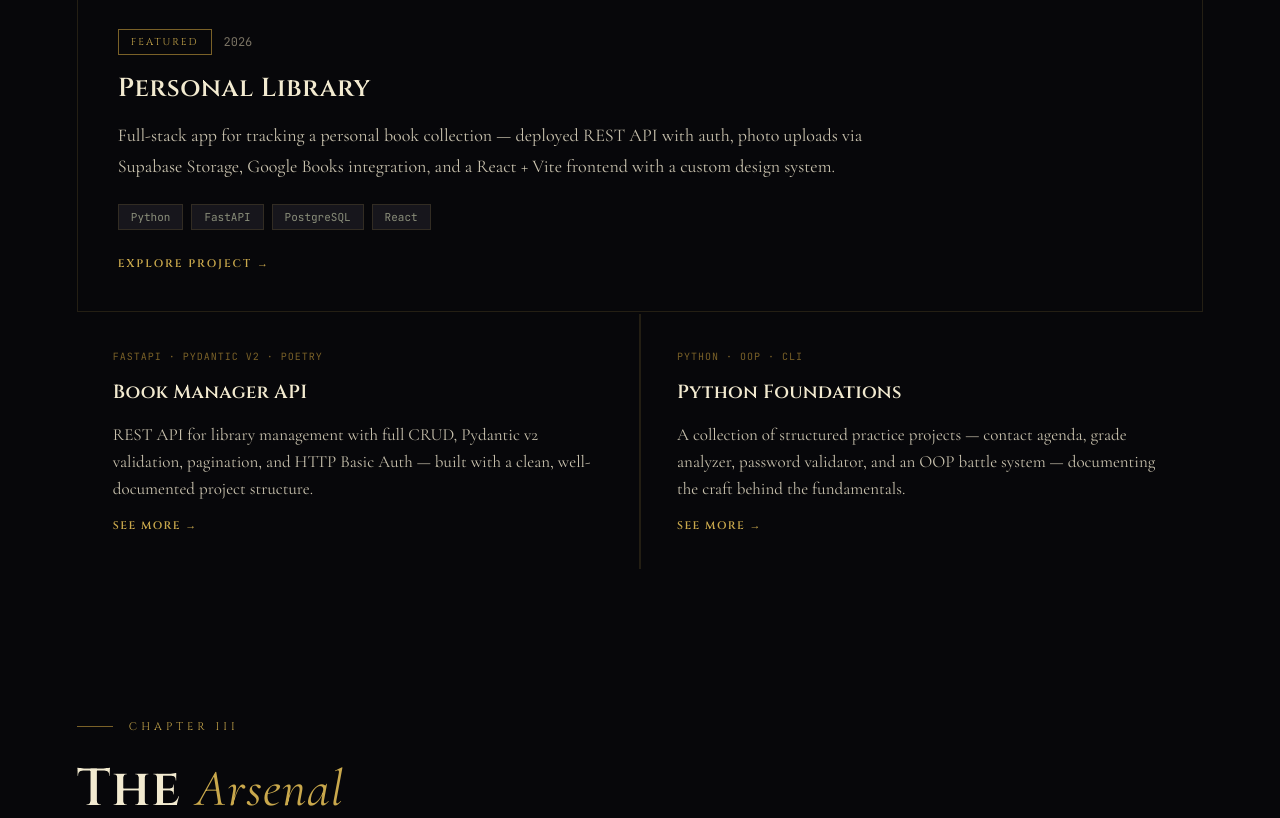
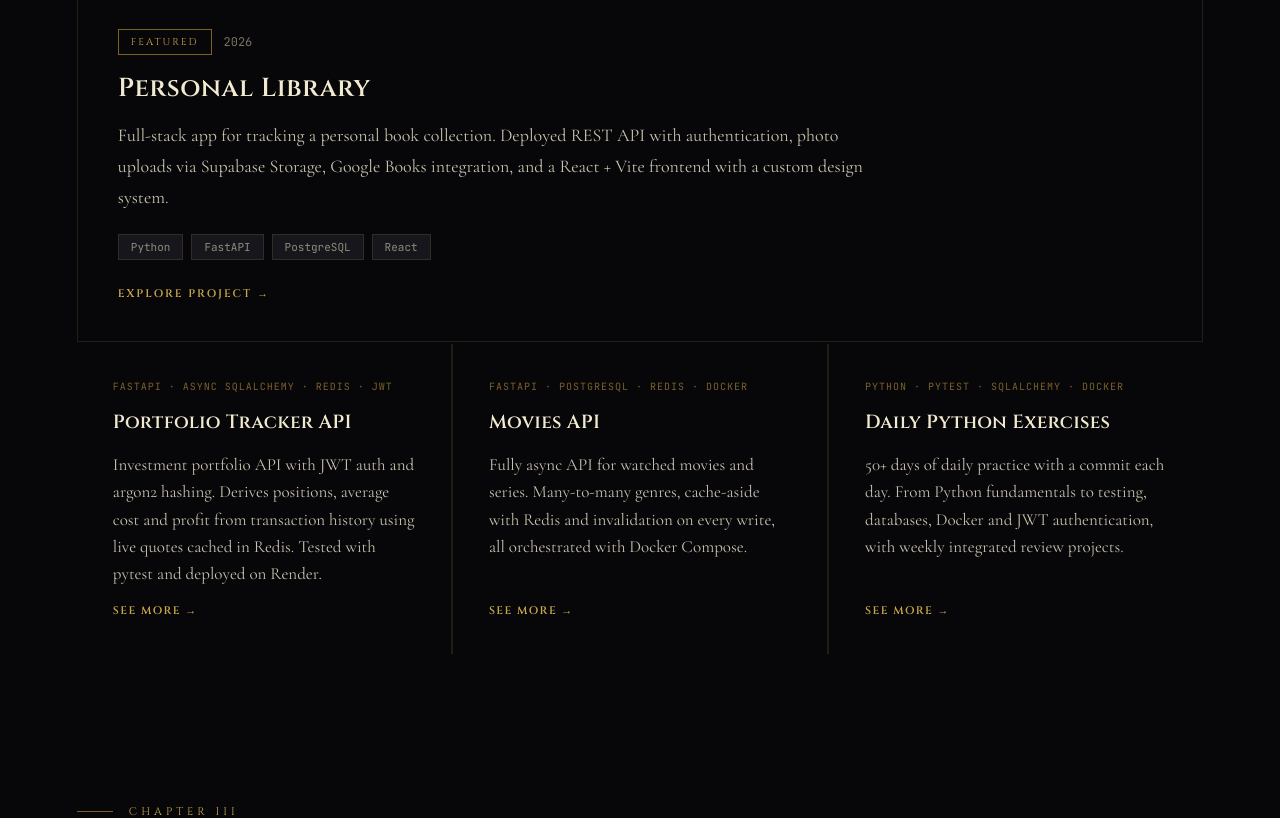
Before and after one commit to ilucasoliveira/portfolio, a React (Vite) app: page / in a window 1280 px wide. Shown: the part 2400-3218 px from the top of the page. Built offline with nearby package versions, Linux system fonts and the light colour scheme; no server answers.

Commit message:
feat: update featured projects and stack levels

```diff
--- a/src/data/projects.js
+++ b/src/data/projects.js
@@ -4,21 +4,27 @@ export const projectsData = {
       title: "Personal Library",
       tags: ["Python", "FastAPI", "PostgreSQL", "React"],
       year: "2026",
-      desc: "Full-stack app for tracking a personal book collection — deployed REST API with auth, photo uploads via Supabase Storage, Google Books integration, and a React + Vite frontend with a custom design system.",
+      desc: "Full-stack app for tracking a personal book collection. Deployed REST API with authentication, photo uploads via Supabase Storage, Google Books integration, and a React + Vite frontend with a custom design system.",
       link: "https://github.com/ilucasoliveira/personal-library-api",
     },
     others: [
       {
-        title: "Book Manager API",
-        tags: "FastAPI · Pydantic v2 · Poetry",
-        desc: "REST API for library management with full CRUD, Pydantic v2 validation, pagination, and HTTP Basic Auth — built with a clean, well-documented project structure.",
-        link: "https://github.com/ilucasoliveira/book-manager",
+        title: "Portfolio Tracker API",
+        tags: "FastAPI · Async SQLAlchemy · Redis · JWT",
+        desc: "Investment portfolio API with JWT auth and argon2 hashing. Derives positions, average cost and profit from transaction history using live quotes cached in Redis. Tested with pytest and deployed on Render.",
+        link: "https://github.com/ilucasoliveira/portfolio-tracker-api",
       },
       {
-        title: "Python Foundations",
-        tags: "Python · OOP · CLI",
-        desc: "A collection of structured practice projects — contact agenda, grade analyzer, password validator, and an OOP battle system — documenting the craft behind the fundamentals.",
-        link: "https://github.com/ilucasoliveira/exercicios-de-fixacao-em-python",
+        title: "Movies API",
+        tags: "FastAPI · PostgreSQL · Redis · Docker",
+        desc: "Fully async API for watched movies and series. Many-to-many genres, cache-aside with Redis and invalidation on every write, all orchestrated with Docker Compose.",
+        link: "https://github.com/ilucasoliveira/movies-api",
+      },
+      {
+        title: "Daily Python Exercises",
+        tags: "Python · pytest · SQLAlchemy · Docker",
+        desc: "50+ days of daily practice with a commit each day. From Python fundamentals to testing, databases, Docker and JWT authentication, with weekly integrated review projects.",
+        link: "https://github.com/ilucasoliveira/daily-python-exercises",
       },
     ],
   },
@@ -27,21 +33,27 @@ export const projectsData = {
       title: "Personal Library",
       tags: ["Python", "FastAPI", "PostgreSQL", "React"],
       year: "2026",
-      desc: "Aplicação full-stack para gerenciar uma biblioteca pessoal — API REST em produção com autenticação, upload de fotos via Supabase Storage, integração com Google Books e frontend React + Vite com design system próprio.",
+      desc: "Aplicação full-stack para gerenciar uma biblioteca pessoal. API REST em produção com autenticação, upload de fotos via Supabase Storage, integração com Google Books e frontend React + Vite com design system próprio.",
       link: "https://github.com/ilucasoliveira/personal-library-api",
     },
     others: [
       {
-        title: "Book Manager API",
-        tags: "FastAPI · Pydantic v2 · Poetry",
-        desc: "API REST para gerenciamento de livros com CRUD completo, validação com Pydantic v2, paginação e HTTP Basic Auth — construída com estrutura limpa e bem documentada.",
-        link: "https://github.com/ilucasoliveira/book-manager",
+        title: "Portfolio Tracker API",
+        tags: "FastAPI · SQLAlchemy async · Redis · JWT",
+        desc: "API de carteira de investimentos com autenticação JWT e hash argon2. Calcula posição, preço médio e lucro a partir do histórico de transações, com cotações em tempo real cacheadas no Redis. Testada com pytest e publicada no Render.",
+        link: "https://github.com/ilucasoliveira/portfolio-tracker-api",
       },
       {
-        title: "Python Foundations",
-        tags: "Python · POO · CLI",
-        desc: "Coleção de projetos práticos estruturados — agenda de contatos, analisador de notas, validador de senhas e um sistema de batalha em POO — documentando o ofício por trás dos fundamentos.",
-        link: "https://github.com/ilucasoliveira/exercicios-de-fixacao-em-python",
+        title: "Movies API",
+        tags: "FastAPI · PostgreSQL · Redis · Docker",
+        desc: "API totalmente assíncrona para filmes e séries assistidos. Gêneros em relação muitos-para-muitos, cache-aside com Redis e invalidação a cada escrita, tudo orquestrado com Docker Compose.",
+        link: "https://github.com/ilucasoliveira/movies-api",
+      },
+      {
+        title: "Daily Python Exercises",
+        tags: "Python · pytest · SQLAlchemy · Docker",
+        desc: "Mais de 50 dias de prática diária com commit todo dia. Dos fundamentos de Python a testes, banco de dados, Docker e autenticação JWT, com projetos de revisão integrados a cada semana.",
+        link: "https://github.com/ilucasoliveira/daily-python-exercises",
       },
     ],
   },
--- a/src/data/stack.js
+++ b/src/data/stack.js
@@ -5,26 +5,28 @@ const categoryTitles = {
 
 const items = [
   [
-    { icon: "Py", name: "Python", level: 5 },
+    { icon: "Py", name: "Python", level: 4 },
     { icon: "Sq", name: "SQL", level: 4 },
     { icon: "Js", name: "JavaScript", level: 3 },
   ],
   [
-    { icon: "Fa", name: "FastAPI", level: 5 },
+    { icon: "Fa", name: "FastAPI", level: 4 },
     { icon: "Pd", name: "Pydantic v2", level: 4 },
-    { icon: "Sa", name: "SQLAlchemy", level: 4 },
-    { icon: "Dj", name: "Django / DRF", level: 4 },
+    { icon: "Sa", name: "SQLAlchemy 2.0", level: 4 },
+    { icon: "Jw", name: "JWT / OAuth2", level: 3 },
+    { icon: "Pt", name: "pytest", level: 3 },
   ],
   [
-    { icon: "Ht", name: "HTML / CSS", level: 5 },
+    { icon: "Ht", name: "HTML / CSS", level: 4 },
     { icon: "Re", name: "React", level: 3 },
     { icon: "Vi", name: "Vite", level: 3 },
   ],
   [
     { icon: "Pg", name: "PostgreSQL", level: 4 },
+    { icon: "Rd", name: "Redis", level: 3 },
+    { icon: "Dk", name: "Docker / Compose", level: 3 },
     { icon: "Gt", name: "Git", level: 4 },
     { icon: "Po", name: "Poetry", level: 4 },
-    { icon: "Dk", name: "Docker", level: 3 },
   ],
 ];
 
```
